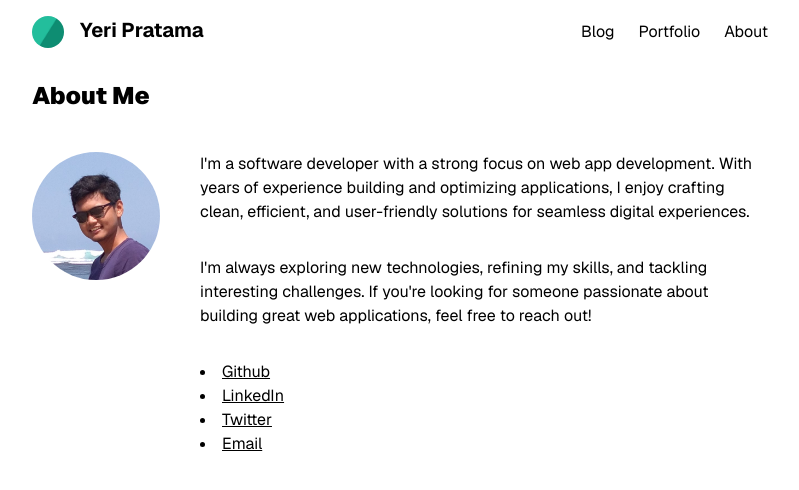
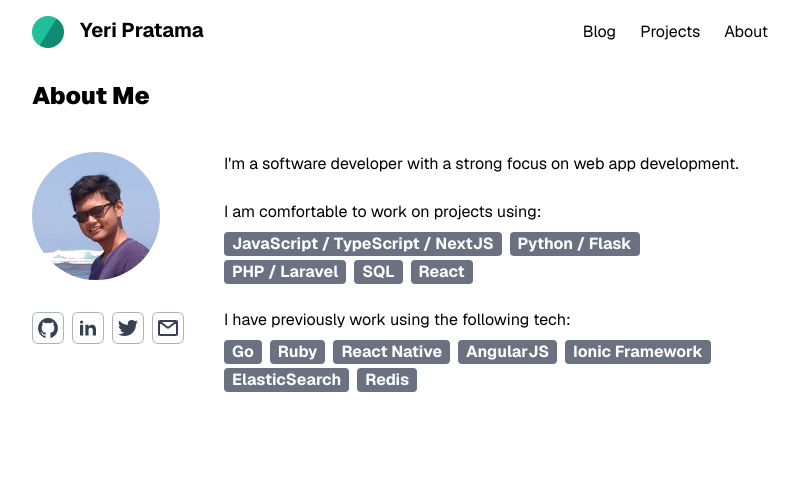
Before and after one commit to pirey/pirey.github.io, a Next.js app: page /about in a window 1280 px wide. Shown: the top 490 px of the page, without its empty margins (240-1039 px from the left). Built offline with nearby package versions, Linux system fonts and the light colour scheme; no server answers.

Commit message:
feat: revamp about, navbar, projects

```diff
--- /dev/null
+++ b/src/components/heading.tsx
@@ -0,0 +1,13 @@
+export function Heading({
+  children,
+  className,
+}: {
+  children: React.ReactNode;
+  className?: string;
+}) {
+  return (
+    <h2 className={`text-center text-2xl font-black sm:text-left ${className}`}>
+      {children}
+    </h2>
+  );
+}
--- a/src/components/icons.tsx
+++ b/src/components/icons.tsx
@@ -17,40 +17,84 @@
   );
 }
 
-export function ArrowLeft(props: { className?: string }) {
+export function Github({ className }: { className?: string }) {
   return (
     <svg
+      className={`h-6 w-6 ${className}`}
+      aria-hidden="true"
       xmlns="http://www.w3.org/2000/svg"
-      fill="none"
+      width="24"
+      height="24"
+      fill="currentColor"
       viewBox="0 0 24 24"
-      strokeWidth="1.5"
-      stroke="currentColor"
-      className={`size-6 ${props.className}`}
     >
       <path
-        strokeLinecap="round"
-        strokeLinejoin="round"
-        d="M10.5 19.5 3 12m0 0 7.5-7.5M3 12h18"
+        fillRule="evenodd"
+        d="M12.006 2a9.847 9.847 0 0 0-6.484 2.44 10.32 10.32 0 0 0-3.393 6.17 10.48 10.48 0 0 0 1.317 6.955 10.045 10.045 0 0 0 5.4 4.418c.504.095.683-.223.683-.494 0-.245-.01-1.052-.014-1.908-2.78.62-3.366-1.21-3.366-1.21a2.711 2.711 0 0 0-1.11-1.5c-.907-.637.07-.621.07-.621.317.044.62.163.885.346.266.183.487.426.647.71.135.253.318.476.538.655a2.079 2.079 0 0 0 2.37.196c.045-.52.27-1.006.635-1.37-2.219-.259-4.554-1.138-4.554-5.07a4.022 4.022 0 0 1 1.031-2.75 3.77 3.77 0 0 1 .096-2.713s.839-.275 2.749 1.05a9.26 9.26 0 0 1 5.004 0c1.906-1.325 2.74-1.05 2.74-1.05.37.858.406 1.828.101 2.713a4.017 4.017 0 0 1 1.029 2.75c0 3.939-2.339 4.805-4.564 5.058a2.471 2.471 0 0 1 .679 1.897c0 1.372-.012 2.477-.012 2.814 0 .272.18.592.687.492a10.05 10.05 0 0 0 5.388-4.421 10.473 10.473 0 0 0 1.313-6.948 10.32 10.32 0 0 0-3.39-6.165A9.847 9.847 0 0 0 12.007 2Z"
+        clipRule="evenodd"
       />
     </svg>
   );
 }
 
-export function ArrowRight(props: { className?: string }) {
+export function LinkedIn({ className }: { className?: string }) {
   return (
     <svg
+      className={`h-6 w-6 ${className}`}
+      aria-hidden="true"
       xmlns="http://www.w3.org/2000/svg"
+      width="24"
+      height="24"
+      fill="currentColor"
+      viewBox="0 0 24 24"
+    >
+      <path
+        fillRule="evenodd"
+        d="M12.51 8.796v1.697a3.738 3.738 0 0 1 3.288-1.684c3.455 0 4.202 2.16 4.202 4.97V19.5h-3.2v-5.072c0-1.21-.244-2.766-2.128-2.766-1.827 0-2.139 1.317-2.139 2.676V19.5h-3.19V8.796h3.168ZM7.2 6.106a1.61 1.61 0 0 1-.988 1.483 1.595 1.595 0 0 1-1.743-.348A1.607 1.607 0 0 1 5.6 4.5a1.601 1.601 0 0 1 1.6 1.606Z"
+        clipRule="evenodd"
+      />
+      <path d="M7.2 8.809H4V19.5h3.2V8.809Z" />
+    </svg>
+  );
+}
+
+export function Envelope({ className }: { className?: string }) {
+  return (
+    <svg
+      className={`h-6 w-6 ${className}`}
+      aria-hidden="true"
+      xmlns="http://www.w3.org/2000/svg"
+      width="24"
+      height="24"
       fill="none"
       viewBox="0 0 24 24"
-      strokeWidth="1.5"
-      stroke="currentColor"
-      className={`size-6 ${props.className}`}
     >
       <path
+        stroke="currentColor"
         strokeLinecap="round"
-        strokeLinejoin="round"
-        d="M13.5 4.5 21 12m0 0-7.5 7.5M21 12H3"
+        strokeWidth="2"
+        d="m3.5 5.5 7.893 6.036a1 1 0 0 0 1.214 0L20.5 5.5M4 19h16a1 1 0 0 0 1-1V6a1 1 0 0 0-1-1H4a1 1 0 0 0-1 1v12a1 1 0 0 0 1 1Z"
       />
     </svg>
   );
 }
+
+export function Twitter({ className }: { className?: string }) {
+  return (
+    <svg
+      className={`h-6 w-6 ${className}`}
+      aria-hidden="true"
+      xmlns="http://www.w3.org/2000/svg"
+      width="24"
+      height="24"
+      fill="currentColor"
+      viewBox="0 0 24 24"
+    >
+      <path
+        fillRule="evenodd"
+        d="M22 5.892a8.178 8.178 0 0 1-2.355.635 4.074 4.074 0 0 0 1.8-2.235 8.343 8.343 0 0 1-2.605.981A4.13 4.13 0 0 0 15.85 4a4.068 4.068 0 0 0-4.1 4.038c0 .31.035.618.105.919A11.705 11.705 0 0 1 3.4 4.734a4.006 4.006 0 0 0 1.268 5.392 4.165 4.165 0 0 1-1.859-.5v.05A4.057 4.057 0 0 0 6.1 13.635a4.192 4.192 0 0 1-1.856.07 4.108 4.108 0 0 0 3.831 2.807A8.36 8.36 0 0 1 2 18.184 11.732 11.732 0 0 0 8.291 20 11.502 11.502 0 0 0 19.964 8.5c0-.177 0-.349-.012-.523A8.143 8.143 0 0 0 22 5.892Z"
+        clipRule="evenodd"
+      />
+    </svg>
+  );
+}
--- a/src/components/navbar.tsx
+++ b/src/components/navbar.tsx
@@ -82,7 +82,7 @@
         <Link href="/blog">Blog</Link>
       </li>
       <li>
-        <Link href="/portfolio">Portfolio</Link>
+        <Link href="/projects">Projects</Link>
       </li>
       <li>
         <Link href="/about">About</Link>
@@ -98,7 +98,7 @@
         <Link href="/blog">Blog</Link>
       </li>
       <li>
-        <Link href="/portfolio">Portfolio</Link>
+        <Link href="/projects">Projects</Link>
       </li>
       <li>
         <Link href="/about">About</Link>
--- a/src/pages/about.tsx
+++ b/src/pages/about.tsx
@@ -5,6 +5,24 @@
 import Image from "next/image";
 import pp from "@/assets/pp.jpg";
 import Link from "next/link";
+import { Envelope, Github, LinkedIn, Twitter } from "@/components/icons";
+import { Heading } from "@/components/heading";
+
+function ContactIcon({ children }: { children: React.ReactNode }) {
+  return (
+    <div className="flex h-8 w-8 items-center justify-center rounded-md border border-gray-700/40 text-gray-700">
+      {children}
+    </div>
+  );
+}
+
+function LabelBadge({ children }: { children: React.ReactNode }) {
+  return (
+    <span className="inline-block rounded-sm bg-gray-500 px-2 font-bold text-white">
+      {children}
+    </span>
+  );
+}
 
 export default function AboutPage() {
   return (
@@ -14,53 +32,77 @@
       </Head>
       <TopNavBar />
       <Content>
-        <h2 className="text-2xl font-black">About Me</h2>
+        <Heading>About Me</Heading>
         <div className="py-10">
-          <div className="flex flex-col items-center gap-x-10 sm:flex-row sm:items-start">
-            <Image src={pp} alt="Me" className="mb-8 h-32 w-32 rounded-full" />
-            <div>
-              <p className="mb-8">
-                I&apos;m a software developer with a strong focus on web app
-                development. With years of experience building and optimizing
-                applications, I enjoy crafting clean, efficient, and
-                user-friendly solutions for seamless digital experiences.
-              </p>
-
-              <p className="mb-8">
-                I&apos;m always exploring new technologies, refining my skills,
-                and tackling interesting challenges. If you&apos;re looking for
-                someone passionate about building great web applications, feel
-                free to reach out!
-              </p>
-
-              <ul className="list-inside list-disc">
+          <div className="flex flex-col items-center gap-10 sm:flex-row sm:items-start">
+            <div className="flex flex-col">
+              <Image
+                src={pp}
+                alt="Me"
+                className="mb-8 h-32 w-32 rounded-full"
+              />
+              <ul className="flex gap-2">
                 <li>
-                  <Link href="https://github.com/pirey" className="underline">
-                    Github
+                  <Link href="https://github.com/pirey">
+                    <ContactIcon>
+                      <Github />
+                    </ContactIcon>
                   </Link>
                 </li>
                 <li className="col">
-                  <Link
-                    href="https://www.linkedin.com/in/yeri-pratama/"
-                    className="underline"
-                  >
-                    LinkedIn
+                  <Link href="https://www.linkedin.com/in/yeri-pratama/">
+                    <ContactIcon>
+                      <LinkedIn />
+                    </ContactIcon>
                   </Link>
                 </li>
                 <li className="col">
-                  <Link href="https://twitter.com/_pirey" className="underline">
-                    Twitter
+                  <Link href="https://twitter.com/_pirey">
+                    <ContactIcon>
+                      <Twitter />
+                    </ContactIcon>
                   </Link>
                 </li>
                 <li className="col">
-                  <Link
-                    href="mailto:mail@yeripratama.com?subject=Hello"
-                    className="underline"
-                  >
-                    Email
+                  <Link href="mailto:mail@yeripratama.com?subject=Hello">
+                    <ContactIcon>
+                      <Envelope />
+                    </ContactIcon>
                   </Link>
                 </li>
               </ul>
+            </div>
+            <div>
+              <p className="mb-6">
+                I&apos;m a software developer with a strong focus on web app
+                development.
+              </p>
+
+              <div className="mb-6">
+                <p>I am comfortable to work on projects using:</p>
+
+                <div className="flex flex-wrap gap-x-2 gap-y-1 pt-2">
+                  <LabelBadge>JavaScript / TypeScript / NextJS</LabelBadge>
+                  <LabelBadge>Python / Flask</LabelBadge>
+                  <LabelBadge>PHP / Laravel</LabelBadge>
+                  <LabelBadge>SQL</LabelBadge>
+                  <LabelBadge>React</LabelBadge>
+                </div>
+              </div>
+
+              <div className="mb-6">
+                <p>I have previously work using the following tech:</p>
+
+                <div className="flex flex-wrap gap-x-2 gap-y-1 pt-2">
+                  <LabelBadge>Go</LabelBadge>
+                  <LabelBadge>Ruby</LabelBadge>
+                  <LabelBadge>React Native</LabelBadge>
+                  <LabelBadge>AngularJS</LabelBadge>
+                  <LabelBadge>Ionic Framework</LabelBadge>
+                  <LabelBadge>ElasticSearch</LabelBadge>
+                  <LabelBadge>Redis</LabelBadge>
+                </div>
+              </div>
             </div>
           </div>
         </div>
--- a/src/pages/blog/[slug].tsx
+++ b/src/pages/blog/[slug].tsx
@@ -73,10 +73,10 @@
         <Link href="/blog" className="block pt-4 underline">
           ← All posts
         </Link>
-        <div
+        <article
           className="post-content max-w-2xl pt-10"
           dangerouslySetInnerHTML={{ __html: withStyle(post.contentHtml) }}
-        ></div>
+        ></article>
         <Link href="/blog" className="underline">
           ← All posts
         </Link>
--- a/src/pages/blog/index.tsx
+++ b/src/pages/blog/index.tsx
@@ -1,4 +1,5 @@
 import { Content } from "@/components/content";
+import { Heading } from "@/components/heading";
 import { TopNavBar } from "@/components/navbar";
 import { PAGE_TITLE } from "@/constants";
 import { getSortedPosts, PostData } from "@/shared/blog";
@@ -26,10 +27,10 @@
       </Head>
       <TopNavBar />
       <Content>
-        <h2 className="text-2xl font-black">Blog</h2>
+        <Heading>Blog</Heading>
         <ul className="flex flex-col gap-y-10 py-10">
           {props.allPostData.map((post) => (
-            <li key={post.slug}>
+            <li role="article" key={post.slug}>
               <Link className="font-bold" href={`/blog/${post.slug}`}>
                 {post.metadata.title}
               </Link>
--- a/src/pages/index.tsx
+++ b/src/pages/index.tsx
@@ -1,4 +1,5 @@
 import { Content } from "@/components/content";
+import { Heading } from "@/components/heading";
 import { TopNavBar } from "@/components/navbar";
 import { PAGE_TITLE } from "@/constants";
 import Head from "next/head";
@@ -11,7 +12,7 @@
       </Head>
       <TopNavBar />
       <Content>
-        <h2 className="text-2xl font-black">Teal</h2>
+        <Heading>Teal</Heading>
         <div className="py-10">
           Not blue, nor green, but something in between.
         </div>
--- a/src/pages/portfolio.tsx
+++ b/src/pages/projects/index.tsx
@@ -1,17 +1,18 @@
 import { Content } from "@/components/content";
+import { Heading } from "@/components/heading";
 import { TopNavBar } from "@/components/navbar";
 import { PAGE_TITLE } from "@/constants";
 import Head from "next/head";
 
-export default function PortfolioPage() {
+export default function ProjectsPage() {
   return (
     <>
       <Head>
-        <title>{`Portfolio | ${PAGE_TITLE}`}</title>
+        <title>{`Projects | ${PAGE_TITLE}`}</title>
       </Head>
       <TopNavBar />
       <Content>
-        <h2 className="text-2xl font-black">Portfolio</h2>
+        <Heading>Projects</Heading>
         <div className="py-10">Coming soon.</div>
       </Content>
     </>
```
